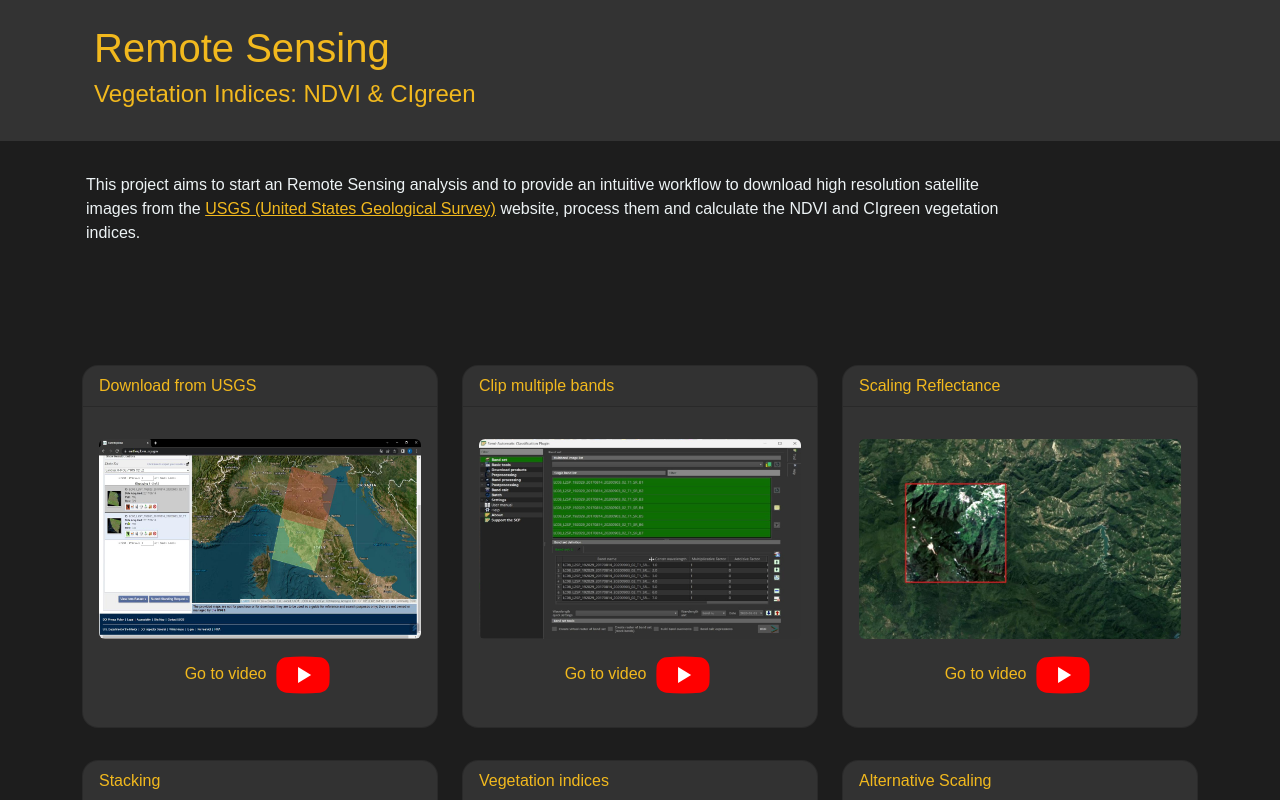
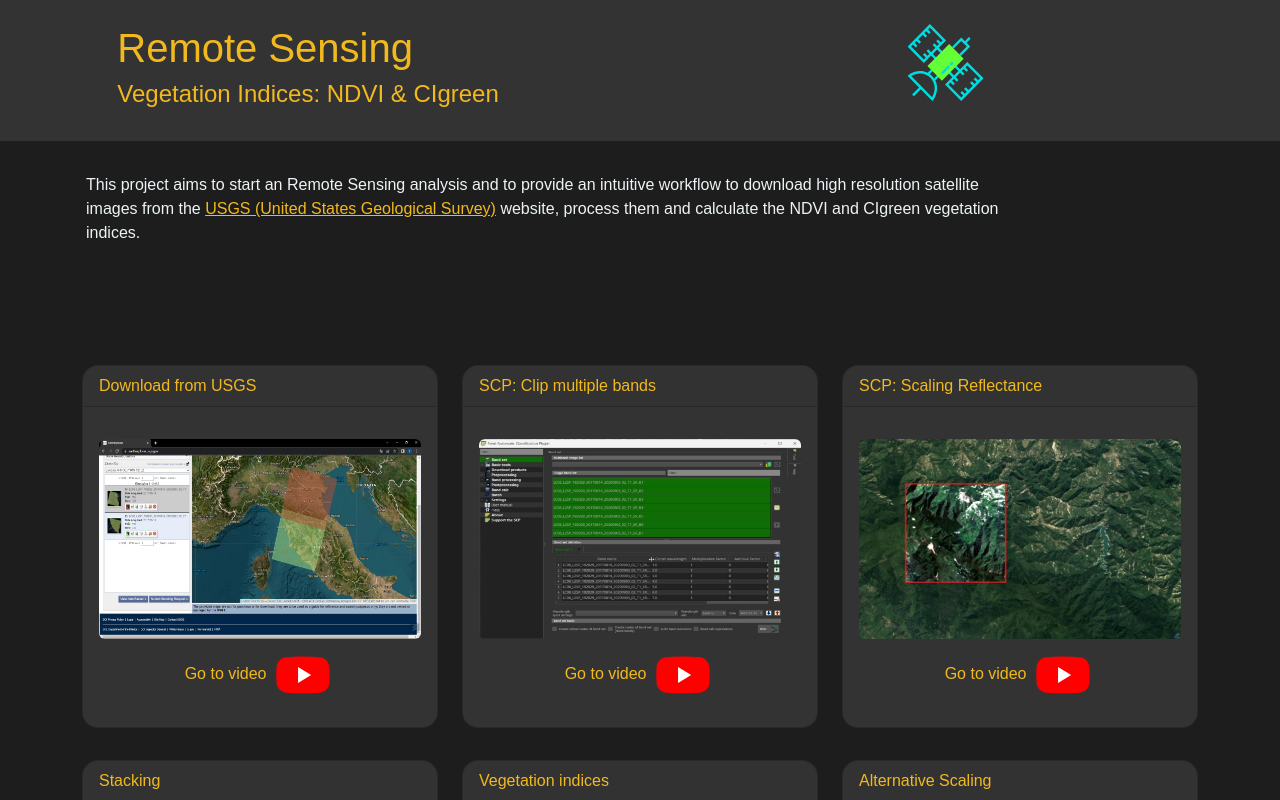
Before and after one commit to JungleKiosk/QGIS_RS_NDVI_CIgreen, a Vue app: page / in a window 1280 px wide. Shown: the top 800 px of the page. Built offline with nearby package versions, Linux system fonts and the light colour scheme.

Commit message:
HTML: icons + title

```diff
--- a/index.html
+++ b/index.html
@@ -2,9 +2,9 @@
 <html lang="en">
   <head>
     <meta charset="UTF-8" />
-    <link rel="icon" type="image/svg+xml" href="/vite.svg" />
+    <link rel="icon" type="image/svg+xml" href="./src/assets/img/icons/satellite.svg" />
     <meta name="viewport" content="width=device-width, initial-scale=1.0" />
-    <title>Vite + Vue</title>
+    <title>RS</title>
   </head>
   <body>
     <div id="app"></div>
--- a/src/components/AppHeader.vue
+++ b/src/components/AppHeader.vue
@@ -15,12 +15,23 @@ export default {
 <template>
     <header class="bg_item">
         <div class="container p-4">
-            <h1 class="title">Remote Sensing</h1>
-            <h4 class="title">Vegetation Indices: NDVI & CIgreen</h4>
+            <div class="row justify-content-around">
+                <div class="col-12 col-lg-8">
+                    <h1 class="title">Remote Sensing</h1>
+                    <h4 class="title">Vegetation Indices: NDVI & CIgreen</h4>
+                </div>
+                <div class="col-12 col-lg-3">
+                    <img class="satellite" src="../assets/img/icons/satellite_verse.svg" alt="">
+                </div>
+            </div>
         </div>
     </header>
 </template>
 
-<style>
+<style >
+
+.satellite{
+    width: 30%;
+}
 
 </style>
--- a/src/components/Intro.vue
+++ b/src/components/Intro.vue
@@ -107,7 +107,7 @@ export default {
                 Landsat8 = B5, B4, B3 (NIR, red, green) <br> <br>
 
                 <img class="img" src="../assets/img/comb_bands.png" alt=""> <br>
-                <a href="https://www.usgs.gov/media/images/common-landsat-band-combinations" target="_blank">USGS web site</a> <br> <br>
+                <a href="https://www.usgs.gov/media/images/common-landsat-band-combinations" target="_blank">USGS website</a> <br> <br>
 
                 <h4>Vegetation indices: </h4>
                 Calculation of vegetation indices is a widely used method for assessing vegetation health and density using
--- a/src/data/linkVideo.js
+++ b/src/data/linkVideo.js
@@ -7,13 +7,13 @@ export const links = [
     },
     {
         img: "clip.jpg",
-        title: 'Clip multiple bands',
+        title: 'SCP: Clip multiple bands',
         desc: "",
         video: "https://www.youtube.com/watch?v=7rlH1pz578o&list=PLR8J_sq3CKNdfw9ATZvjm_tobxt4bhKdC&index=2",
     },
     {
         img: "RT.jpg",
-        title: 'Scaling Reflectance',
+        title: 'SCP: Scaling Reflectance',
         desc: "",
         video: "https://www.youtube.com/watch?v=Siat-JUgpGc&list=PLR8J_sq3CKNdfw9ATZvjm_tobxt4bhKdC&index=3",
     }
```
Also changed, not shown: src/assets/img/icons/satellite.svg (added), src/assets/img/icons/satellite_verse.svg (added).
